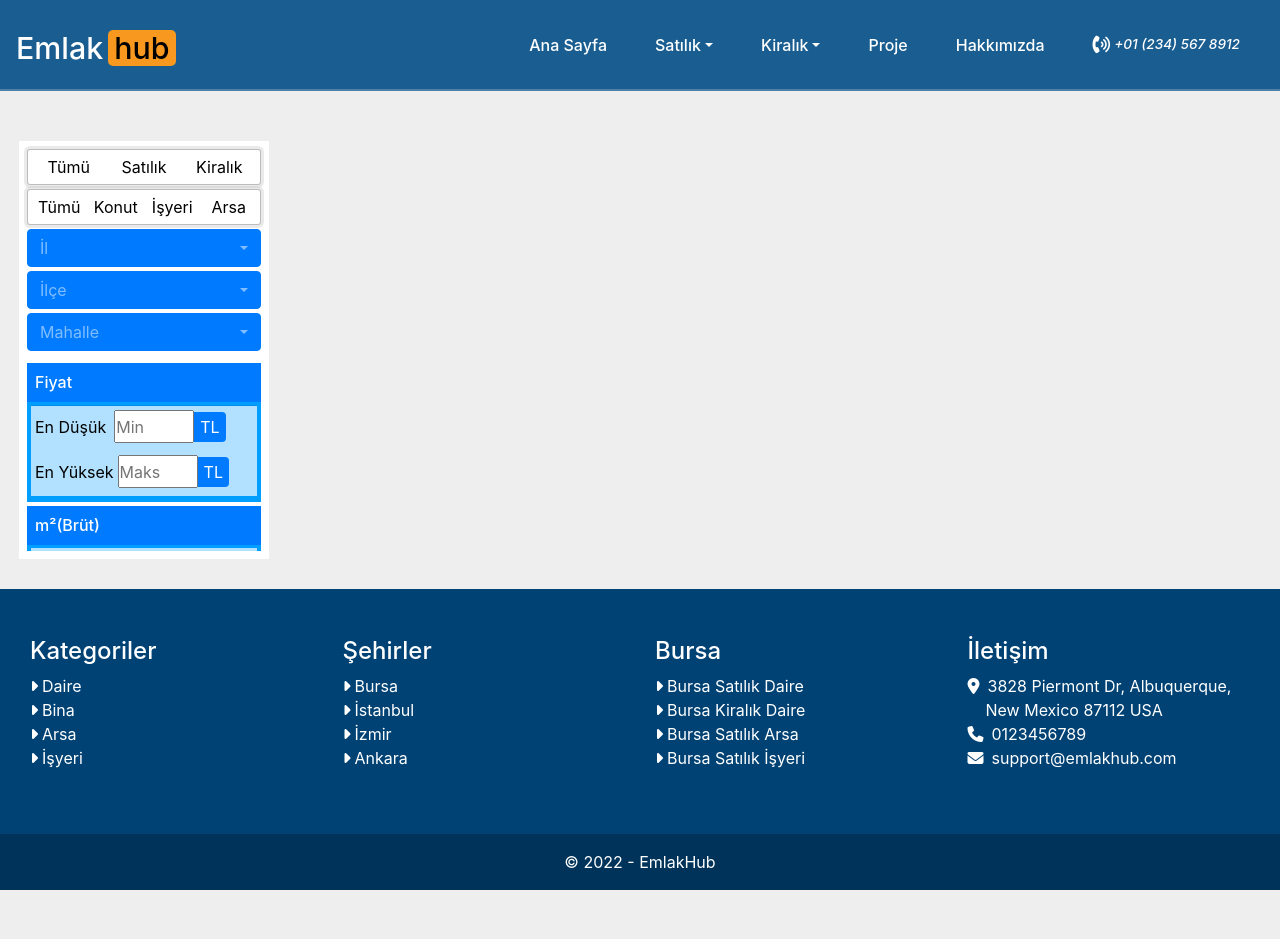
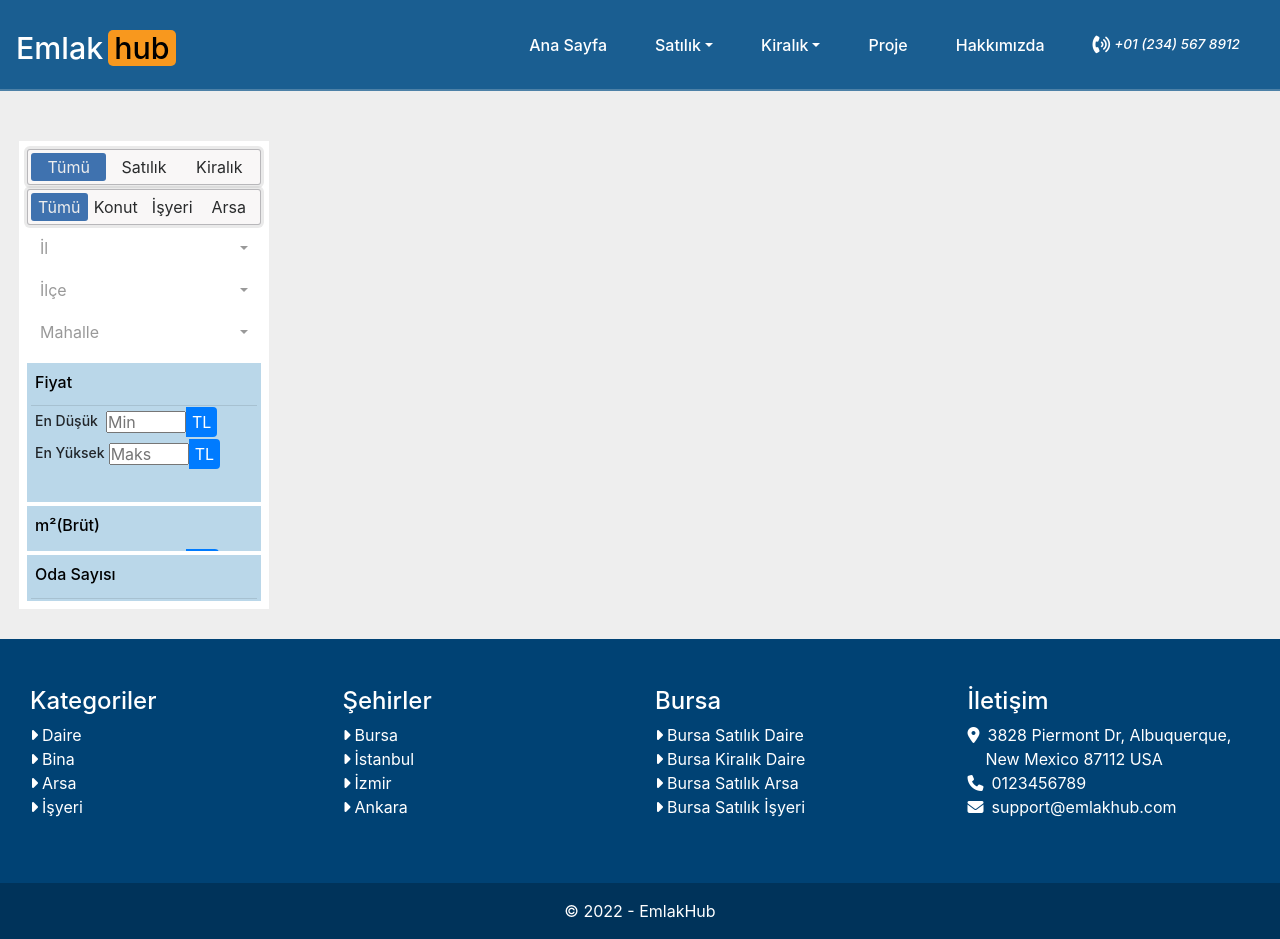
Before and after one commit to VorteXmath/realestate, a PHP site: page /ilanlar.php in a window 1280 px wide. Before the commit the page ends 890 px from the top, so only its background shows below. Run offline with PHP 8.4, Linux system fonts and the light colour scheme; data that the repository does not hold is empty; some web fonts are replaced.

Commit message:
Added room filter & scrollbar styles

```diff
--- a/assets/css/style.css
+++ b/assets/css/style.css
@@ -244,7 +244,7 @@ img.ddd {
 
 .btn-accordion:hover {
     cursor: pointer;
-    border: 1px solid #B2B2B2;
+    border: 1px solid #82C3EC;
 }
 
 .btn-accordion h2 {
@@ -419,6 +419,8 @@ button {
     width: 250px;
     border-radius: 0;
     padding: 0;
+    position: sticky;
+    top: 70px;
 }
 
 @media(max-width:1000px) {
@@ -550,6 +552,11 @@ button {
     height: 90%;
 }
 
+.filter-card input[type="checkbox"] {
+    width: 30px;
+    margin-left: 25px
+}
+
 .filter-card span {
     background: #007BFF;
     height: 100%;
@@ -560,7 +567,13 @@ button {
 }
 
 .filter-card label {
-    margin-top: 5px;
+    margin-bottom: 0;
+    font-size:14px;
+    font-weight: 500;
+}
+
+.filter-card label:hover {
+    cursor:pointer;
 }
 
 
@@ -586,11 +599,21 @@ button {
     transition-duration: .5s;
     height: 0px;
     overflow: hidden;
-    background: #009EFF;
+    background: #BAD7E9;
 }
 
 .active .filter-card-content {
     height: 100px;
+}
+
+.active .filter-card-content.room-content {
+    max-height: 100px;
+    padding-bottom: 5px;
+    overflow-y: scroll;
+}
+
+#select-room {
+    margin-top: 5px
 }
 
 
@@ -622,11 +645,6 @@ button {
     }
 }
 
-.xrow {
-    background: #b2e1ff;
-    color: rgb(0, 0, 0);
-}
-
 .container-wrapper {
     width: 100%;
     z-index: 1337;
@@ -637,3 +655,35 @@ button {
     top: 0;
     background: #004274;
 }
+
+
+.filters-accordion {
+    background: #BAD7E9;
+    color: #000;
+}
+
+.filters-accordion:hover {
+    background: #82C3EC !important;
+}
+
+/* ===== Scrollbar CSS ===== */
+/* Firefox */
+* {
+    scrollbar-width: auto;
+    scrollbar-color: #3f72af #ffffff;
+}
+
+/* Chrome, Edge, and Safari */
+*::-webkit-scrollbar {
+    width: 12px;
+}
+
+*::-webkit-scrollbar-track {
+    background: #a9befe;
+}
+
+*::-webkit-scrollbar-thumb {
+    background-color: #3f72af;
+    border-radius: 10px;
+    border: 1px solid #ffffff;
+}
--- a/loadHeaderContent.php
+++ b/loadHeaderContent.php
@@ -5,7 +5,7 @@
     </div>
 
     <form style="-webkit-filter: drop-shadow(10px 10px 10px #222);filter: drop-shadow(10px 10px 10px #222);z-index:5;position:sticky;top:100px;" class="d-flex flex-column" action="ilanlar.php" method="GET">
-        <div class="advanced-radio my-1 w-50" style-type="grid">
+        <div class="advanced-radio my-1 w-50" style-type="grid" style-color="light">
             <input label="Tümü" type="radio" name="type" value="" checked>
             <input label="Konut" type="radio" name="type" value="Konut">
             <input label="İşyeri" type="radio" name="type" value="İşyeri">
--- a/loadSideFilters.php
+++ b/loadSideFilters.php
@@ -1,19 +1,19 @@
 <div class="wrapper-filter">
     <div class="side-filters background-white p-2">
-        <div class="advanced-radio" style-type="grid">
+        <div class="advanced-radio" style-type="grid" style-color="light">
             <input label="Tümü" type="radio" name="prop_case" value="all" checked>
-            <input label="Satılık" type="radio" name="prop_case" value="onSale">
-            <input label="Kiralık" type="radio" name="prop_case" value="onHire">
+            <input label="Satılık" type="radio" name="prop_case" value="Satılık">
+            <input label="Kiralık" type="radio" name="prop_case" value="Kiralık">
         </div>
 
-        <div class="advanced-radio my-1" style-type="grid">
+        <div class="advanced-radio my-1" style-type="grid" style-color=light>
             <input label="Tümü" type="radio" name="type" value="all" checked>
-            <input label="Konut" type="radio" name="type" value="house">
-            <input label="İşyeri" type="radio" name="type" value="business">
-            <input label="Arsa" type="radio" name="type" value="land">
+            <input label="Konut" type="radio" name="type" value="Konut">
+            <input label="İşyeri" type="radio" name="type" value="İşyeri">
+            <input label="Arsa" type="radio" name="type" value="Arsa">
         </div>
 
-        <select id="select-city" class="selectpicker dropdown-location w-100 mb-1" name="city" data-live-search="true" title="İl" data-style="btn-primary">
+        <select id="select-city" class="selectpicker dropdown-location w-100 mb-1" name="city" data-live-search="true" title="İl" data-style="btn-blue">
             <option value="all">TÜM İLLER</option>
             <?php
 
@@ -28,18 +28,18 @@
             ?>
         </select>
         <div class="">
-            <select id="select-district" class="selectpicker dropdown-location w-100 mb-1" name="district" data-live-search="true" title="İlçe" data-style="btn-primary">
+            <select id="select-district" class="selectpicker dropdown-location w-100 mb-1" name="district" data-live-search="true" title="İlçe" data-style="btn-blue">
 
             </select>
         </div>
         <div class="">
-            <select id="select-quarter" class="selectpicker dropdown-location w-100 mb-1" name="quarter" data-live-search="true" title="Mahalle" data-style="btn-primary">
+            <select id="select-quarter" class="selectpicker dropdown-location w-100 mb-1" name="quarter" data-live-search="true" title="Mahalle" data-style="btn-blue">
 
             </select>
         </div>
         <div class="filter-card price mt-2 bg-faded active">
             <div>
-                <h6 class="bg-primary text-white">
+                <h6 class="filters-accordion">
                     Fiyat
                 </h6>
             </div>
@@ -57,7 +57,7 @@
         </div>
         <div class="filter-card area mt-1 bg-faded">
             <div>
-                <h6 class="bg-primary text-white">
+                <h6 class="filters-accordion">
                     m²(Brüt)
                 </h6>
             </div>
@@ -73,5 +73,45 @@
                 </div>
             </div>
         </div>
+        <div class="filter-card area mt-1 bg-faded">
+            <div>
+                <h6 class="filters-accordion">
+                    Oda Sayısı
+                </h6>
+            </div>
+            <div class="filter-card-content room-content">
+                <hr class="m-0">
+
+                <div class="d-flex flex-column">
+                    <div class="row d-flex align-items-center pe-2"><input type="checkbox" id="1+0" value="1+0"></input><label for="1+0">1+0</label></div>
+                    <div class="row d-flex align-items-center"><input type="checkbox" id="1+1" value="1+1"></input><label for="1+1">1+1</label></div>
+                    <div class="row d-flex align-items-center"><input type="checkbox" id="2+0" value="2+0"></input><label for="2+0">2+0</label></div>
+                    <div class="row d-flex align-items-center"><input type="checkbox" id="2+1" value="2+1"></input><label for="2+1">2+1</label></div>
+                    <div class="row d-flex align-items-center"><input type="checkbox" id="2+2" value="2+2"></input><label for="2+2">2+2</label></div>
+                    <div class="row d-flex align-items-center"><input type="checkbox" id="3+0" value="3+0"></input><label for="3+0">3+0</label></div>
+                    <div class="row d-flex align-items-center"><input type="checkbox" id="3+1" value="3+1"></input><label for="3+1">3+1</label></div>
+                    <div class="row d-flex align-items-center"><input type="checkbox" id="3+2" value="3+2"></input><label for="3+2">3+2</label></div>
+                    <div class="row d-flex align-items-center"><input type="checkbox" id="3+3" value="3+3"></input><label for="3+3">3+3</label></div>
+                    <div class="row d-flex align-items-center"><input type="checkbox" id="4+0" value="4+0"></input><label for="4+0">4+0</label></div>
+                    <div class="row d-flex align-items-center"><input type="checkbox" id="4+1" value="4+1"></input><label for="4+1">4+1</label></div>
+                    <div class="row d-flex align-items-center"><input type="checkbox" id="4+2" value="4+2"></input><label for="4+2">4+2</label></div>
+                    <div class="row d-flex align-items-center"><input type="checkbox" id="4+3" value="4+3"></input><label for="4+3">4+3</label></div>
+                    <div class="row d-flex align-items-center"><input type="checkbox" id="4+4" value="4+4"></input><label for="4+4">4+4</label></div>
+                    <div class="row d-flex align-items-center"><input type="checkbox" id="5+0" value="5+0"></input><label for="5+0">5+0</label></div>
+                    <div class="row d-flex align-items-center"><input type="checkbox" id="5+1" value="5+1"></input><label for="5+1">5+1</label></div>
+                    <div class="row d-flex align-items-center"><input type="checkbox" id="5+2" value="5+2"></input><label for="5+2">5+2</label></div>
+                    <div class="row d-flex align-items-center"><input type="checkbox" id="5+3" value="5+3"></input><label for="5+3">5+3</label></div>
+                    <div class="row d-flex align-items-center"><input type="checkbox" id="5+4" value="5+4"></input><label for="5+4">5+4</label></div>
+                    <div class="row d-flex align-items-center"><input type="checkbox" id="5+5" value="5+5"></input><label for="5+5">5+5</label></div>
+                    <div class="row d-flex align-items-center"><input type="checkbox" id="6+0" value="6+0"></input><label for="6+0">6+0</label></div>
+                    <div class="row d-flex align-items-center"><input type="checkbox" id="6+1" value="6+1"></input><label for="6+1">6+1</label></div>
+                    <div class="row d-flex align-items-center"><input type="checkbox" id="6+2" value="6+2"></input><label for="6+2">6+2</label></div>
+                    <div class="row d-flex align-items-center"><input type="checkbox" id="6+3" value="6+3"></input><label for="6+3">6+3</label></div>
+                    <div class="row d-flex align-items-center"><input type="checkbox" id="6+4" value="6+4"></input><label for="6+4">6+4</label></div>
+                    <div class="row d-flex align-items-center"><input type="checkbox" id="6+5" value="6+5"></input><label for="6+5">6+5</label></div>
+                    <div class="row d-flex align-items-center"><input type="checkbox" id="6+6" value="6+6"></input><label for="6+6">6+6</label></div>
+                </div>
+            </div>
+        </div>
     </div>
 </div>
```
